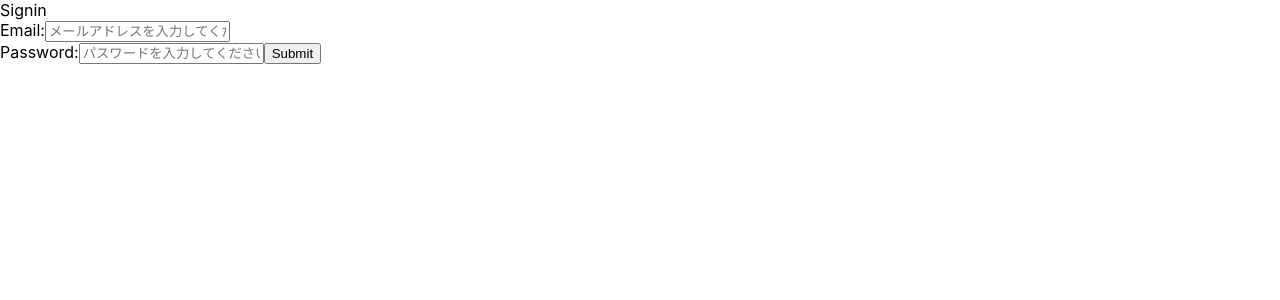
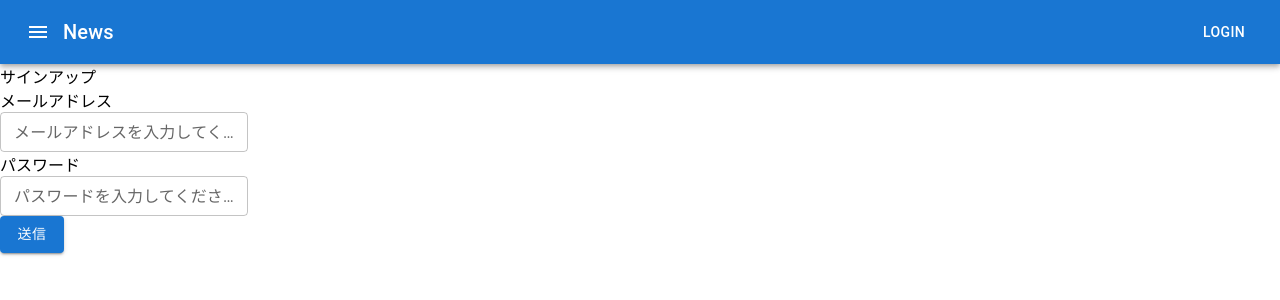
Before and after one commit to watanabe0055/diary_react, a React (Create React App) app: page / in a window 1280 px wide. Shown: the top 300 px of the page. Built offline with nearby package versions, Linux system fonts and the light colour scheme.

Commit message:
サインアップのマークあっぷ

```diff
--- a/src/App.tsx
+++ b/src/App.tsx
@@ -3,13 +3,14 @@
 import "./App.css";
 
 import Signin from "./module/signin";
-import GetDiaryDeta from "./module/getDiaryDeta";
+import Header from "./module/header";
 
 function App() {
   return (
-    <div className="">
+    <>
+      <Header />
       <Signin />
-    </div>
+    </>
   );
 }
 
--- /dev/null
+++ b/src/module/header.tsx
@@ -0,0 +1,35 @@
+import React from "react";
+
+import AppBar from "@mui/material/AppBar";
+import Box from "@mui/material/Box";
+import Toolbar from "@mui/material/Toolbar";
+import Typography from "@mui/material/Typography";
+import Button from "@mui/material/Button";
+import IconButton from "@mui/material/IconButton";
+import MenuIcon from "@mui/icons-material/Menu";
+
+export default function header() {
+  return (
+    <>
+      <Box sx={{ flexGrow: 1 }}>
+        <AppBar position="static">
+          <Toolbar>
+            <IconButton
+              size="small"
+              edge="start"
+              color="inherit"
+              aria-label="menu"
+              sx={{ mr: 1 }}
+            >
+              <MenuIcon />
+            </IconButton>
+            <Typography variant="h6" component="div" sx={{ flexGrow: 1 }}>
+              News
+            </Typography>
+            <Button color="inherit">Login</Button>
+          </Toolbar>
+        </AppBar>
+      </Box>
+    </>
+  );
+}
--- a/src/module/signin.tsx
+++ b/src/module/signin.tsx
@@ -1,4 +1,12 @@
 import React, { useState, useEffect } from "react";
+import AppBar from "@mui/material/AppBar";
+import Box from "@mui/material/Box";
+import Toolbar from "@mui/material/Toolbar";
+import Typography from "@mui/material/Typography";
+import Button from "@mui/material/Button";
+import IconButton from "@mui/material/IconButton";
+import MenuIcon from "@mui/icons-material/Menu";
+import TextField from "@mui/material/TextField";
 
 import axios from "axios";
 import Cookies from "js-cookie";
@@ -37,61 +45,55 @@
         password: password,
       })
       .then((res) => {
-        console.log(res.headers.client);
+        if (res.status === 200) {
           let client: any = res.headers["client"];
           let token: any = res.headers["access-token"];
           let uid: any = res.headers["uid"];
           Cookies.set("uid", uid);
           Cookies.set("token", token);
           Cookies.set("client", client);
+        }
       });
   };
 
-  //サインイン
-  const deviceSignin = () =>
-    fetch(deviseSinginApi, option)
-      .then((res) => {
-        res.json().then((data) => {
-          if (res.status === 200) {
-            Cookies.set("uid", data.data.uid);
-            setErrorMessage("");
-          } else if (res.status === 401) {
-            console.log(data);
-            setErrorMessage(data.errors);
-          }
-        });
-      })
-      .catch((error) => {
-        console.error("Error:", error);
-      });
-
   return (
     <>
-      <div>Signin</div>
+      <div>サインアップ</div>
       <div>
         <div>{errorMessage}</div>
         <label>
-          Email:
-          <input
+          メールアドレス
+          <br />
+          <TextField
+            id="outlined-basic"
+            label="メールアドレスを入力してください"
+            variant="outlined"
             type="email"
             name="mail"
-            placeholder="メールアドレスを入力してください"
+            size="small"
             value={email}
             onChange={(event) => setEail(event.target.value)}
           />
         </label>
         <br />
         <label>
-          Password:
-          <input
+          パスワード
+          <br />
+          <TextField
+            id="outlined-basic"
+            label="パスワードを入力してください"
+            variant="outlined"
             type="password"
-            name="mail"
-            placeholder="パスワードを入力してください"
+            size="small"
             value={password}
             onChange={(event) => setPassword(event.target.value)}
           />
         </label>
-        <input type="submit" value="Submit" onClick={onButtonClick} />
+        <div>
+          <Button variant="contained" onClick={onButtonClick}>
+            送信
+          </Button>
+        </div>
       </div>
     </>
   );
```
Lines whose indentation alone changed are shown as unchanged.
